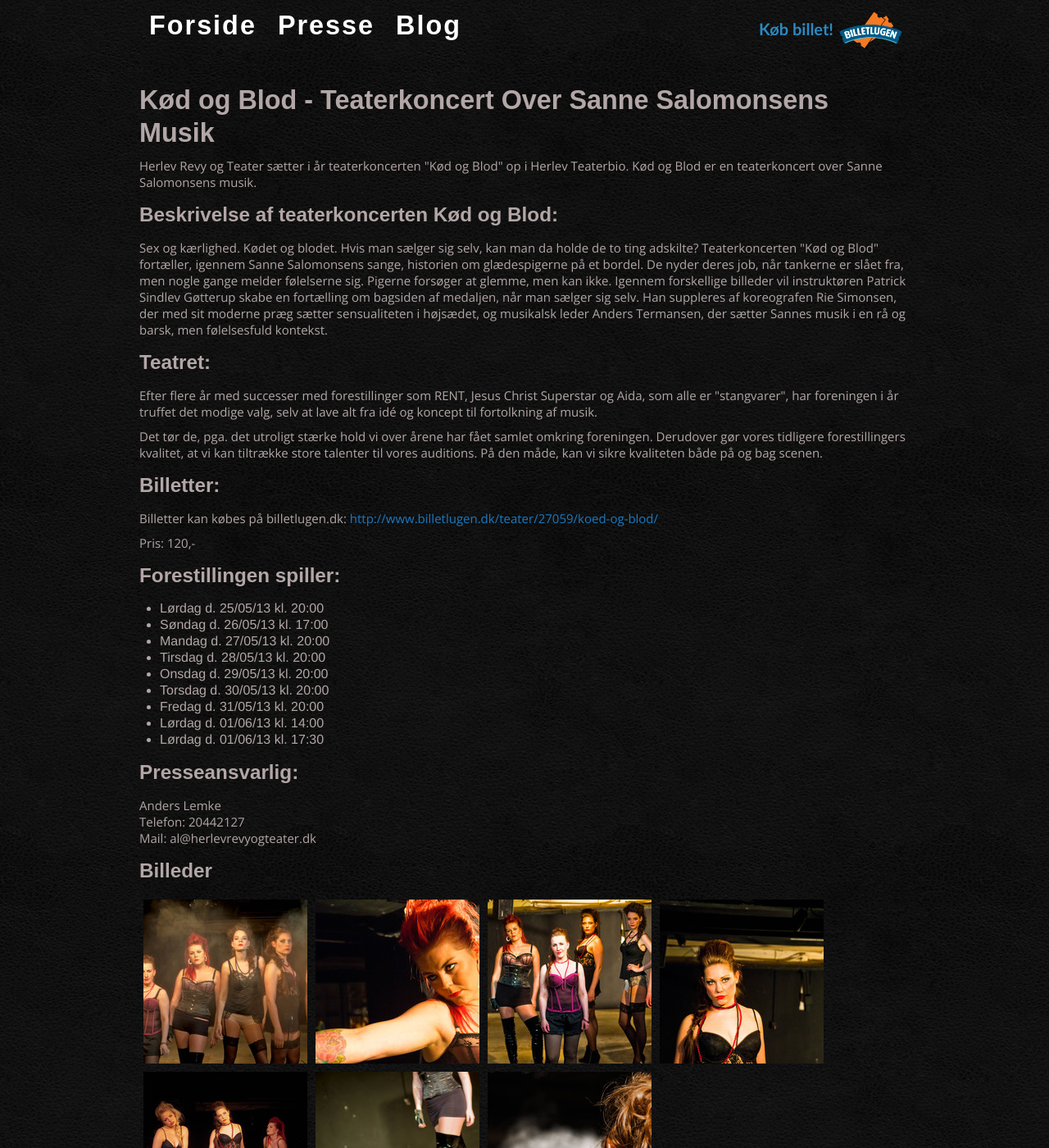
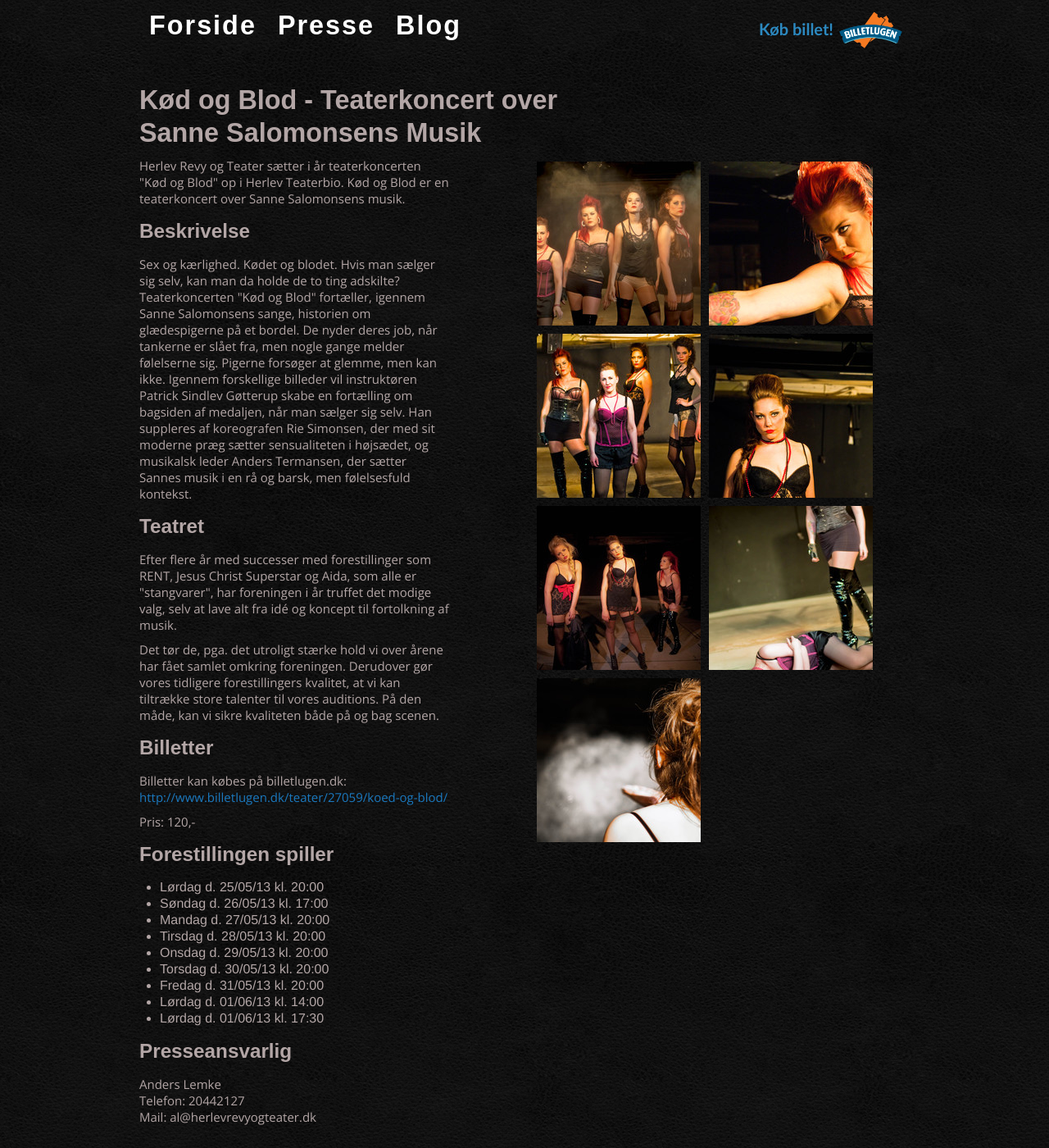
Before and after one commit to anderslemke/kodogblod, a Jekyll site: the page built from presse/index.html, in a window 1280 px wide and 1400 px high. Shown: the whole window at 82% size. Built offline with Jekyll 4.4.1, drawn with Linux system fonts in a browser that asks for light colours; nearby versions of some CDN libraries; some web fonts are replaced; comment, search, counter and statistics services are not loaded.

Commit message:
New layout on presse

```diff
--- a/presse/index.html
+++ b/presse/index.html
@@ -4,23 +4,29 @@ title: Presse - Kød og Blod
 facebook_image: http://xn--kdogblod-54a.dk/assets/images/square_poster.png
 ---
 
-<h2>Kød og Blod - Teaterkoncert Over Sanne Salomonsens Musik</h2>
+<div class="row">
+  <div class="span7">
+    <h2>Kød og Blod - Teaterkoncert over<br>Sanne Salomonsens Musik</h2>
+  </div>
+</div>
 
+
+<div class="row">
+  <div class="span5">
     <p>Herlev Revy og Teater sætter i år teaterkoncerten "Kød og Blod" op i Herlev Teaterbio. Kød og Blod er en teaterkoncert over Sanne Salomonsens musik.</p>
-
-<h3>Beskrivelse af teaterkoncerten Kød og Blod:</h3>
+    <h3>Beskrivelse</h3>
     <p>Sex og kærlighed. Kødet og blodet. Hvis man sælger sig selv, kan man da holde de to ting adskilte? Teaterkoncerten "Kød og Blod" fortæller, igennem Sanne Salomonsens sange, historien om glædespigerne på et bordel. De nyder deres job, når tankerne er slået fra, men nogle gange melder følelserne sig. Pigerne forsøger at glemme, men kan ikke. Igennem forskellige billeder vil instruktøren Patrick Sindlev Gøtterup skabe en fortælling om bagsiden af medaljen, når man sælger sig selv. Han suppleres af koreografen Rie Simonsen, der med sit moderne præg sætter sensualiteten i højsædet, og musikalsk leder Anders Termansen, der sætter Sannes musik i en rå og barsk, men følelsesfuld kontekst.</p>
 
-<h3>Teatret:</h3>
+    <h3>Teatret</h3>
     <p>Efter flere år med successer med forestillinger som RENT, Jesus Christ Superstar og Aida, som alle er "stangvarer", har foreningen i år truffet det modige valg, selv at lave alt fra idé og koncept til fortolkning af musik.</p>
     <p>Det tør de, pga. det utroligt stærke hold vi over årene har fået samlet omkring foreningen. Derudover gør vores tidligere forestillingers kvalitet, at vi kan tiltrække store talenter til vores auditions. På den måde, kan vi sikre kvaliteten både på og bag scenen.</p>
 
-<h3>Billetter:</h3>
+    <h3>Billetter</h3>
     <p>Billetter kan købes på billetlugen.dk: <a href="http://www.billetlugen.dk/teater/27059/koed-og-blod/">http://www.billetlugen.dk/teater/27059/koed-og-blod/</a></p>
 
     <p>Pris: 120,-</p>
 
-<h3>Forestillingen spiller:</h3>
+    <h3>Forestillingen spiller</h3>
     <ul>
       <li>Lørdag d. 25/05/13 kl. 20:00</li>
       <li>Søndag d. 26/05/13 kl. 17:00</li>
@@ -34,13 +40,12 @@ facebook_image: http://xn--kdogblod-54a.dk/assets/images/square_poster.png
     </ul>
 
 
-<h3>Presseansvarlig:</h3>
+    <h3>Presseansvarlig</h3>
     <p>Anders Lemke <br>
     Telefon: 20442127 <br>
     Mail: al@herlevrevyogteater.dk</p>
-
-<h3>Billeder</h3>
-
+  </div>
+  <div class="span6 offset1">
     <a class="fancybox" rel="gallery1" href="/assets/images/fotoklub/big/bent-Koedogblod_-3333.jpg"><img src="/assets/images/fotoklub/thumb/bent-Koedogblod_-3333.jpg" alt=""></a>
     <a class="fancybox" rel="gallery1" href="/assets/images/fotoklub/big/bent-Koedogblod_-3180.jpg"><img src="/assets/images/fotoklub/thumb/bent-Koedogblod_-3180.jpg" alt=""></a>
     <a class="fancybox" rel="gallery1" href="/assets/images/fotoklub/big/bent-Koedogblod_-3243.jpg"><img src="/assets/images/fotoklub/thumb/bent-Koedogblod_-3243.jpg" alt=""></a>
@@ -59,3 +64,6 @@ Mail: al@herlevrevyogteater.dk</p>
     <!-- <a class="fancybox" rel="gallery1" href="/assets/images/fotoklub/big/bent-Koedogblod_-3360.jpg"><img src="/assets/images/fotoklub/thumb/bent-Koedogblod_-3360.jpg" alt=""></a> -->
     <!-- <a class="fancybox" rel="gallery1" href="/assets/images/fotoklub/big/bent-Koedogblod_-3365.jpg"><img src="/assets/images/fotoklub/thumb/bent-Koedogblod_-3365.jpg" alt=""></a> -->
     <!-- <a class="fancybox" rel="gallery1" href="/assets/images/fotoklub/big/bent-Koedogblod_-3373.jpg"><img src="/assets/images/fotoklub/thumb/bent-Koedogblod_-3373.jpg" alt=""></a> -->
+
+  </div>
+</div>
```
Lines whose indentation alone changed are shown as unchanged.
